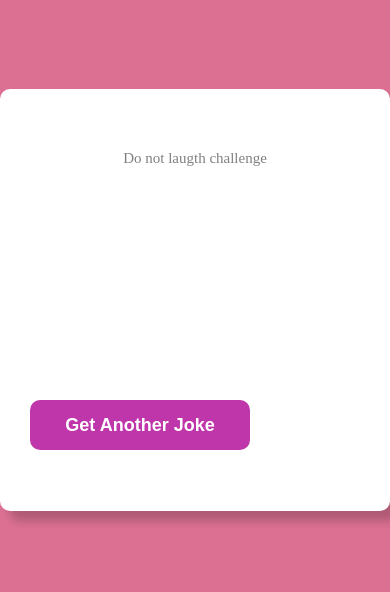
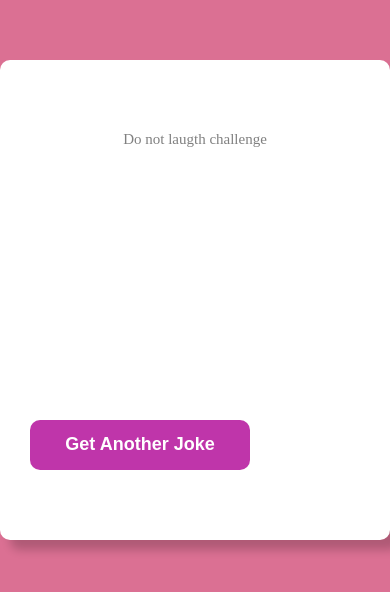
Before and after one commit to ArthurKouam/Dad-joke, a plain HTML site: page index.html in a window 390 px wide. Shown: the part 122-714 px from the top of the page. Drawn offline with Linux system fonts and the light colour scheme; no server answers.

Commit message:
Update style.css

```diff
--- a/style.css
+++ b/style.css
@@ -53,9 +53,10 @@ div button:active{
 
 @media(max-width: 500px){
 	div{
-		height: 50%;
+		height: 30em;
 		display: flex;
 		flex-direction: column;
 		justify-content: space-around;
 		with: 23.6em;
+	}
 }
```
